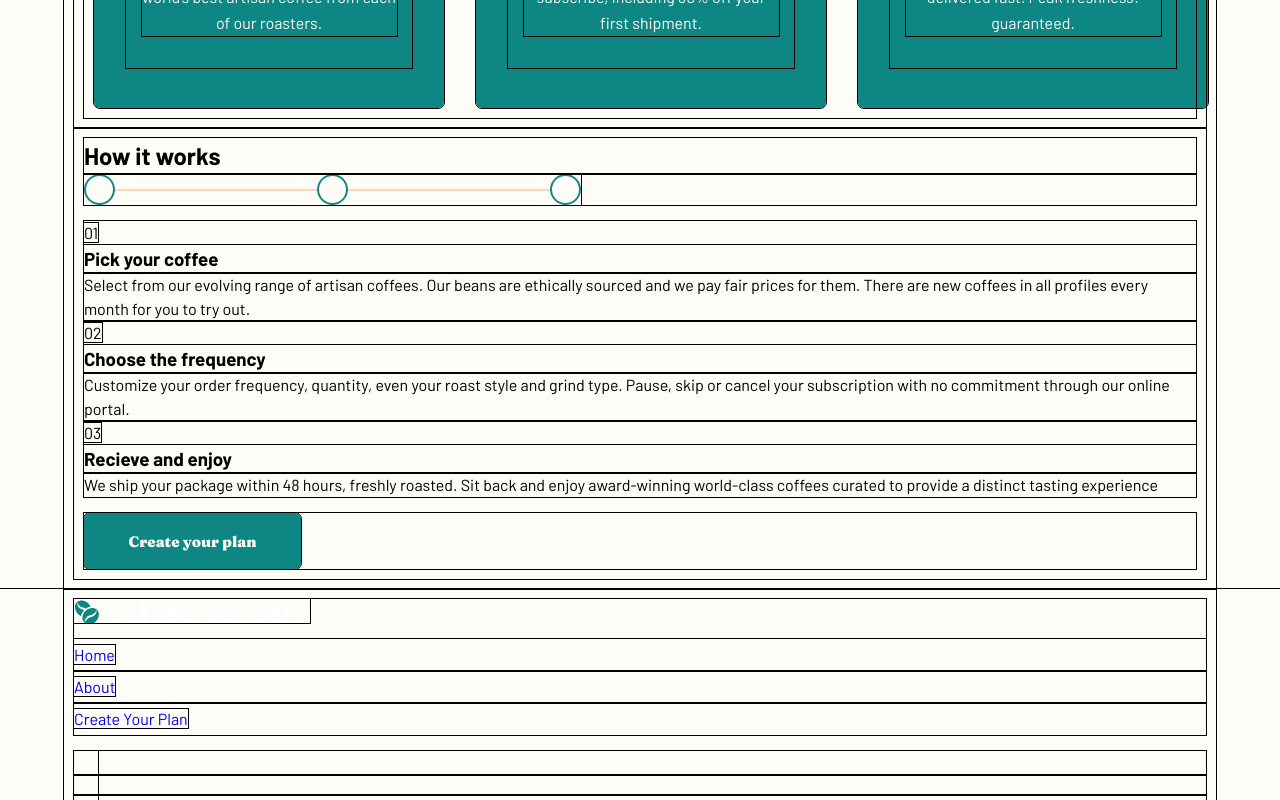
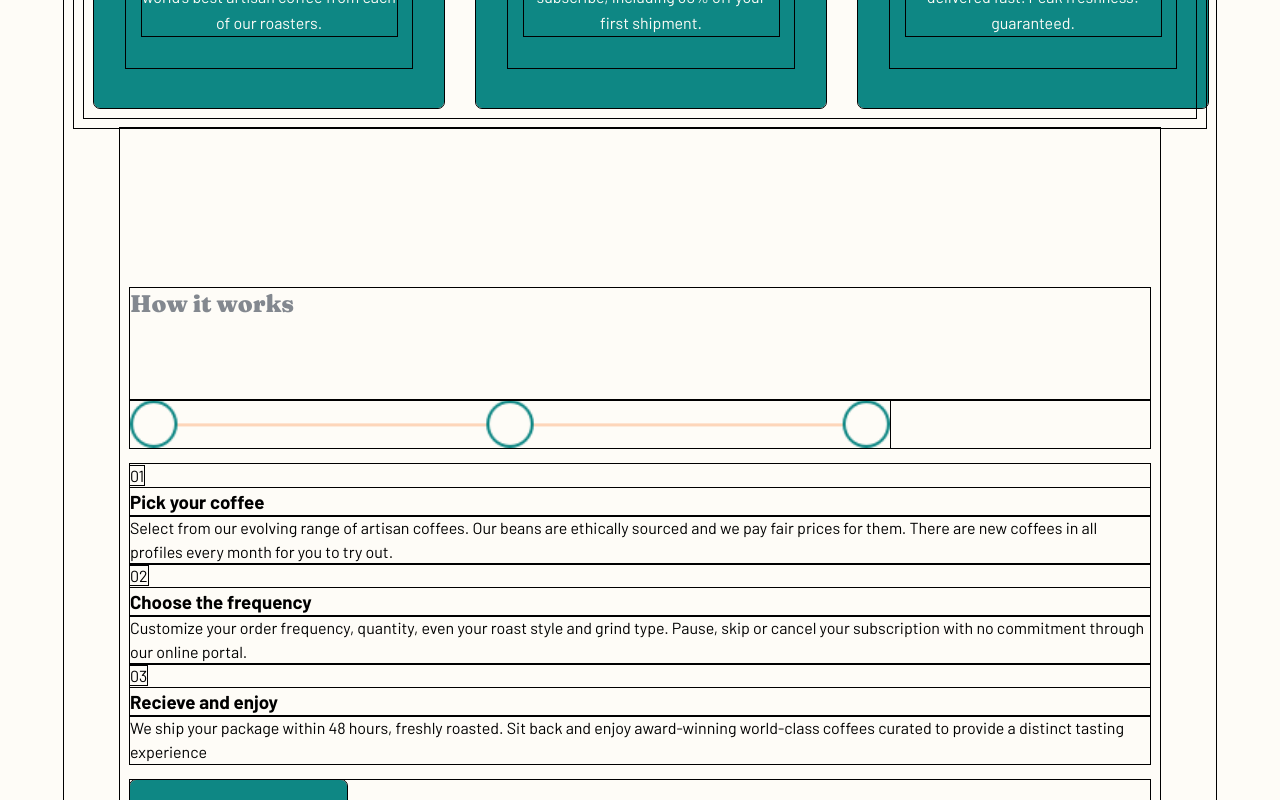
Before and after one commit to tlanettepollard/FEM-CoffeeRoasters-Subscription-Site-TLP, a React (Vite) app: page / in a window 1280 px wide. Shown: the part 1940-2740 px from the top of the page. Built offline with nearby package versions, Linux system fonts and the light colour scheme.

Commit message:
Updates: Works section desktop styling
Signed-off-by: T. Lanette <TLPollard4516@gmail.com>

```diff
--- a/src/styles/components/_howWorks.scss
+++ b/src/styles/components/_howWorks.scss
@@ -1,4 +1,21 @@
 @use '../abstracts/' as *;
 @use '../base/' as *;
 
-.main__home {}
+.main__home {
+    .work {
+       padding-top: 10rem;
+       max-width: 65rem;
+
+       &__title {
+        @include HeaderFourGrey;
+        padding-bottom: 5rem;
+       }
+
+       .divider {
+        width: 47.5rem;
+        height: auto;
+       }
+
+
+    }
+}
```
